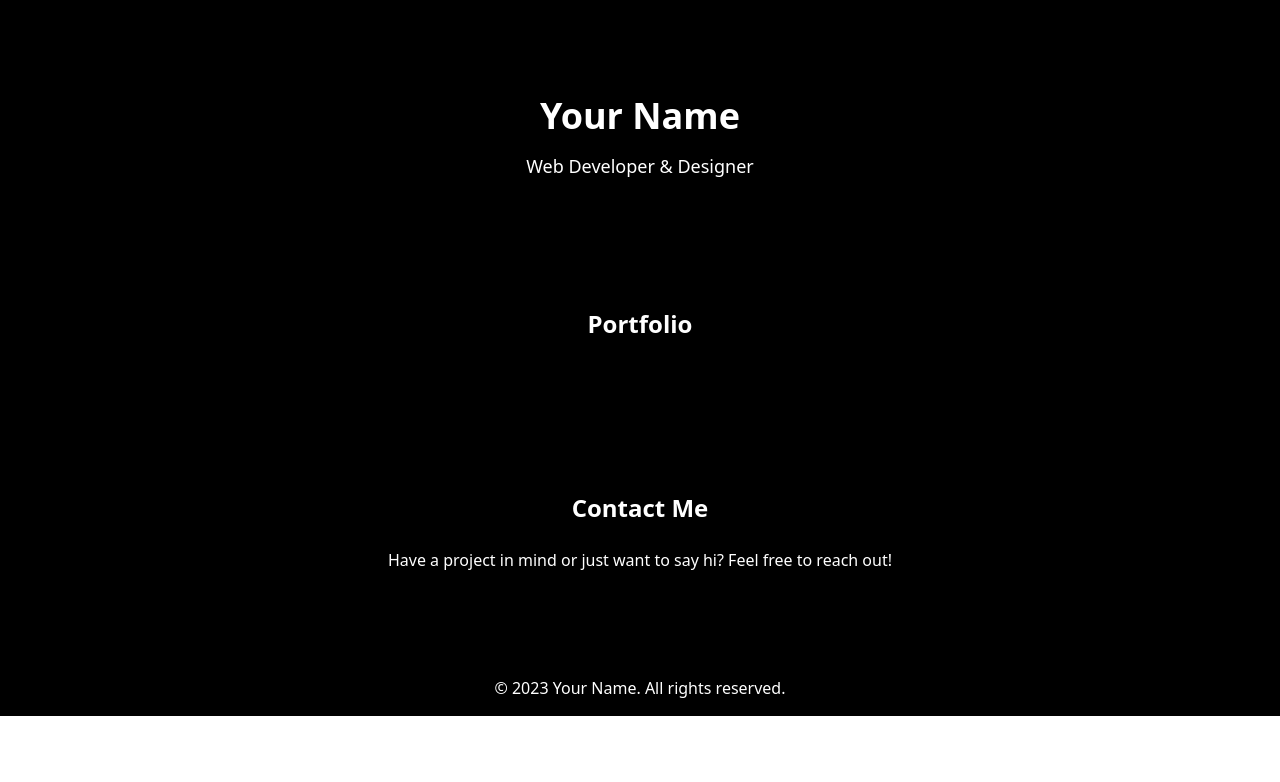
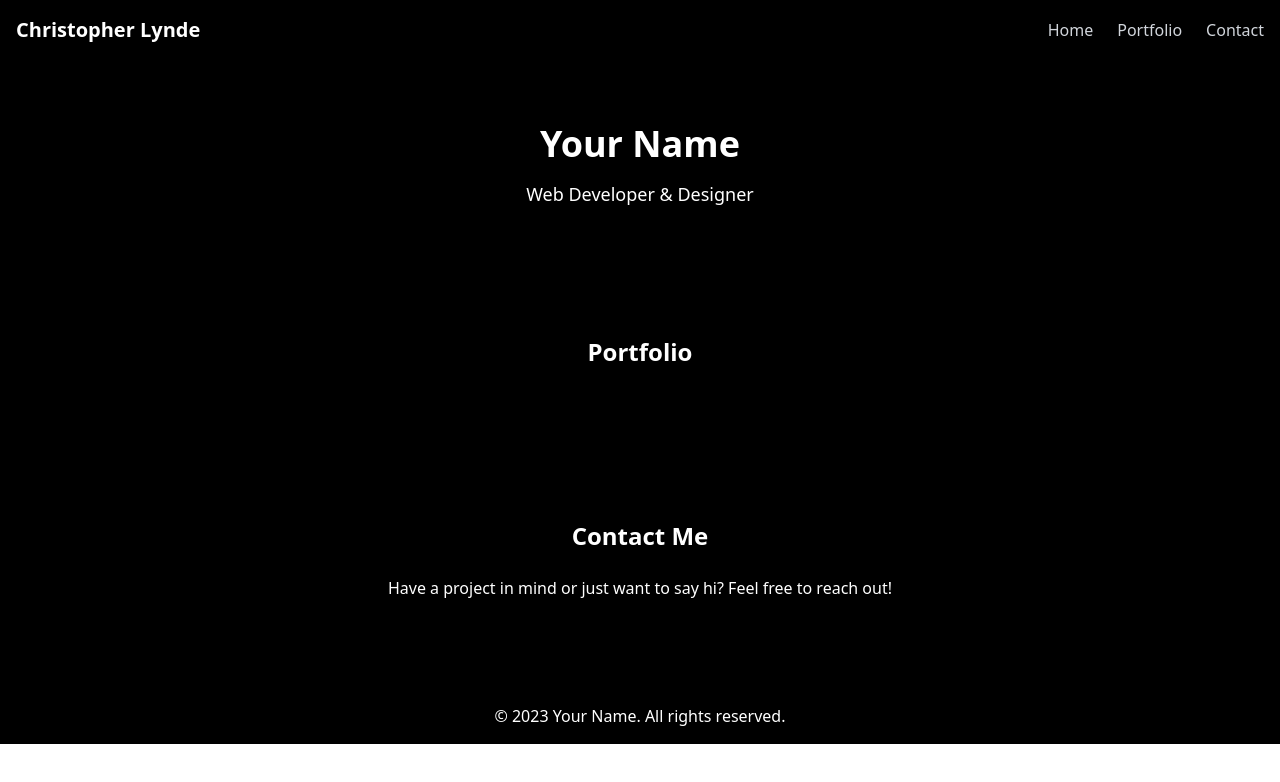
Before and after one commit to LyndeCS/portfolio-site, a React (Vite) app: page / in a window 1280 px wide. Shown: the top 782 px of the page. Built offline with nearby package versions, Linux system fonts and the light colour scheme.

Commit message:
Navbar style updates

```diff
--- a/src/components/Navbar.jsx
+++ b/src/components/Navbar.jsx
@@ -1,11 +1,16 @@
-// Navbar.js
+// Navbar.jsx
 import React from 'react';
 
 const Navbar = () => {
   return (
-    <nav className="bg-black py-4">
-      <div className="container mx-auto text-white">
-        {/* Navigation links */}
+    <nav className="bg-black shadow-lg py-4">
+      <div className="container mx-auto flex justify-between items-center px-4">
+        <div className="text-white text-xl font-semibold">Christopher Lynde</div>
+        <div className="flex space-x-6">
+          <a className="text-gray-300 hover:text-white transition duration-300 ease-in-out" href="#hero">Home</a>
+          <a className="text-gray-300 hover:text-white transition duration-300 ease-in-out" href="#portfolio">Portfolio</a>
+          <a className="text-gray-300 hover:text-white transition duration-300 ease-in-out" href="#contact">Contact</a>
+        </div>
       </div>
     </nav>
   );
```
